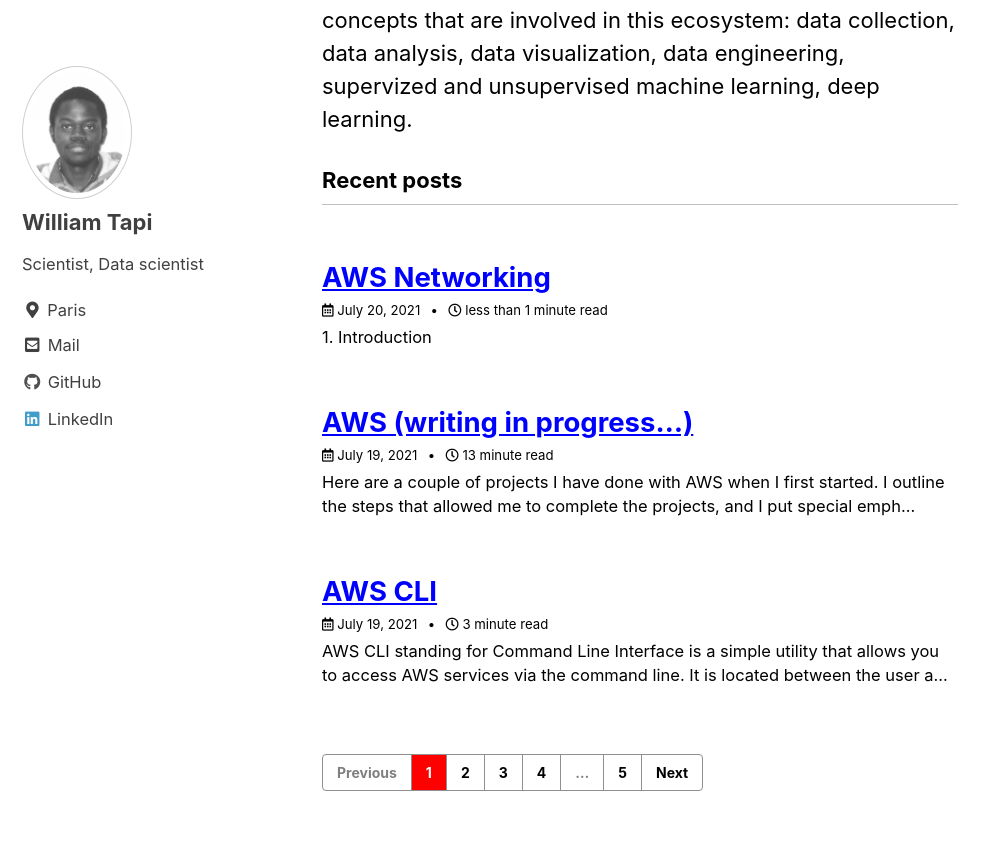
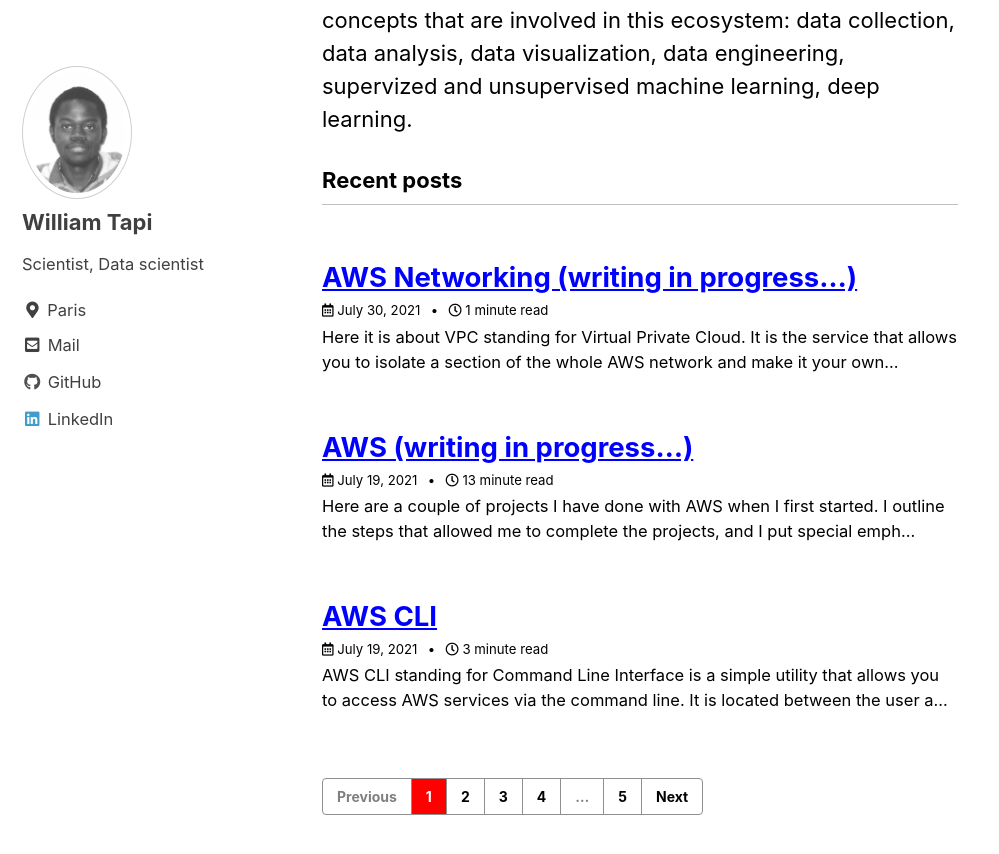
Before and after one commit to Will007-max/Will007-max.github.io, a Jekyll site: the page built from index.html, in a window 1280 px wide and 900 px high, scrolled down 826 px. Shown: the top 854 px of the window, without its empty margins (0-999 px from the left). Built offline with Jekyll 4.4.1, drawn with Linux system fonts in a browser that asks for light colours; cached includes are drawn as plain includes; a script that is not in the unit is left out; the list of posts is cut into pages by our own code; comment, search, counter and statistics services are not loaded.

Commit message:
new modifs

```diff
--- a/_posts/2021-07-20-aws_vpc.md
+++ b/_posts/2021-07-30-aws_vpc.md
@@ -1,5 +1,5 @@
 ---
-title: AWS Networking
+title: AWS Networking (writing in progress...)
 layout: single
 header:
     teaser: /assets/images/aws_vpc.png
@@ -12,6 +12,16 @@
 sidebar:
     nav: sidebar-sample
 ---
+
+Here it is about VPC standing for Virtual Private Cloud. It is the service that allows
+you to isolate a section of the whole AWS network and make it your own virtual private
+network. In this network, you are the administrator and you can configure it as you
+desire, choose your IP address range, choose your segmentation into subnets,
+choose the kind of traffic filters you want to use... The resources you are going
+to launch or the databases are going to run in this VPC, and are going to use the pre-defined IP address ranges and the routing rules defined within this VPC. This VPC
+network can even be connected to an on-premise network in a datacenter for instance,
+either through a VPN gateway or through a more advanced service called *Direct connect*.
+
 
 ## 1. Introduction
 
```
